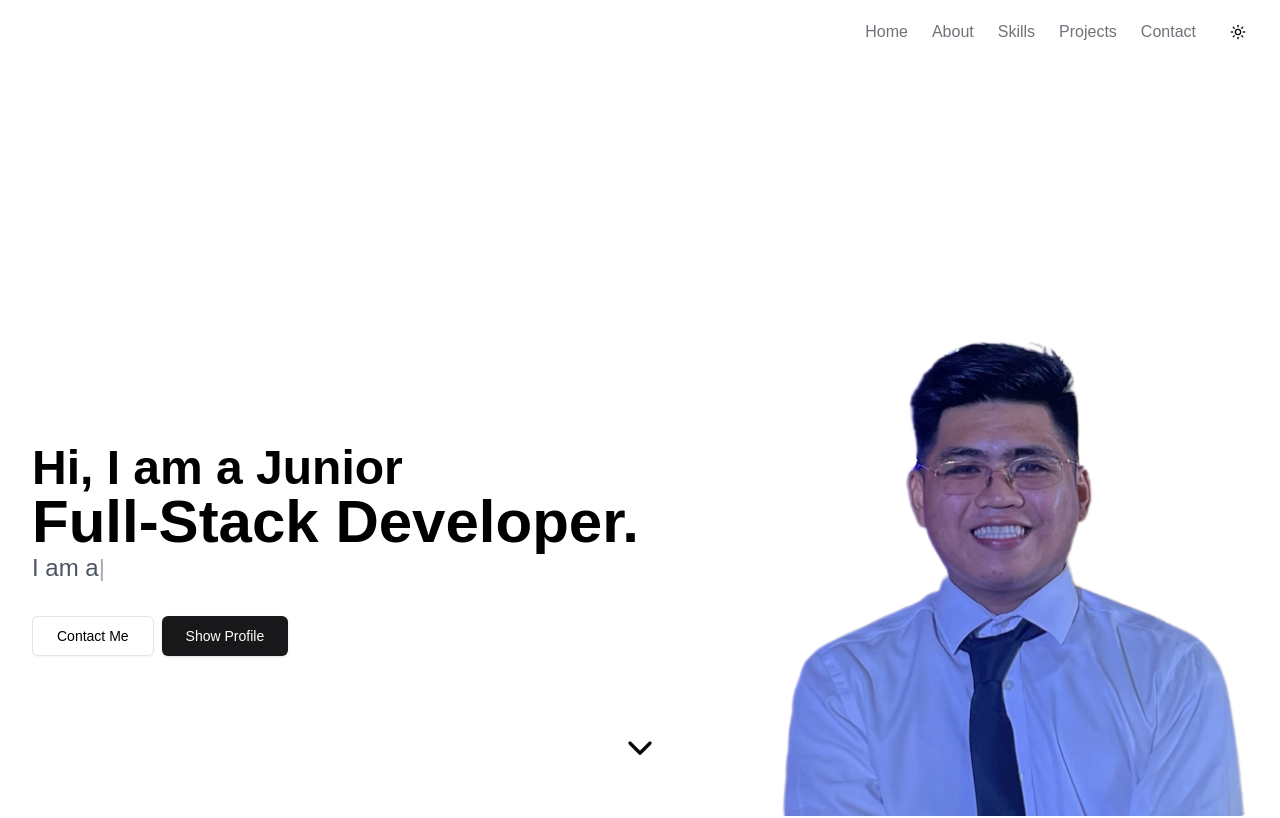
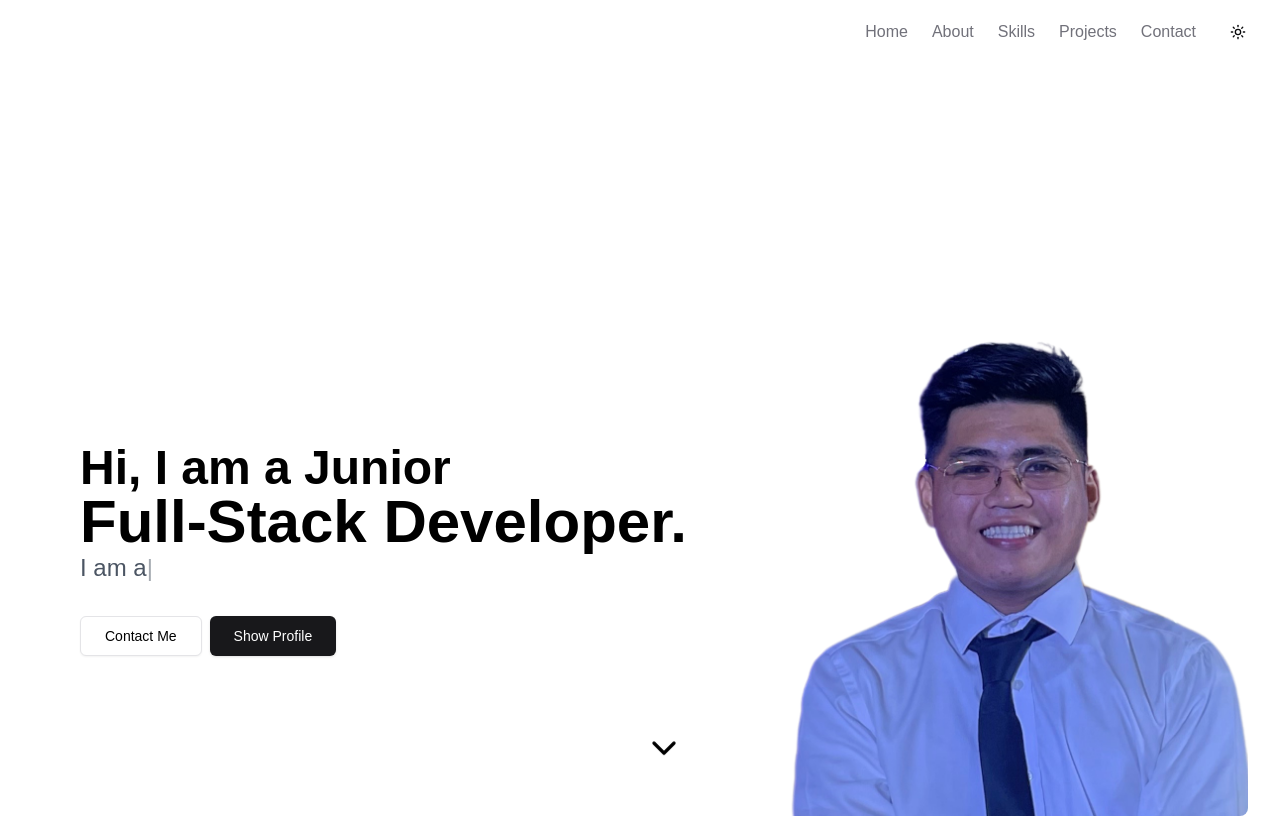
Before and after one commit to Satsuu/satsu.portfolio.web, a Next.js app: page / in a window 1280 px wide. Shown: the top 818 px of the page. Built offline with nearby package versions, Linux system fonts and the light colour scheme.

Commit message:
remove theme toggle

```diff
--- a/components/header/typewritter-effect.tsx
+++ b/components/header/typewritter-effect.tsx
@@ -77,9 +77,6 @@ const TypewriterEffect = () => {
         >
           Show Profile
         </Button>
-        <div className="hidden md:block">
-          <ThemeToggle />
-        </div>
       </div>
     </div>
   )
--- a/components/page-container.tsx
+++ b/components/page-container.tsx
@@ -15,7 +15,7 @@ export default function PageContainer({
           <div className="h-full p-4 md:px-8">{children}</div>
         </ScrollArea>
       ) : (
-        <div className="h-full p-4 md:px-8">{children}</div>
+        <div className="h-full p-4 md:pl-20 md:px-8">{children}</div>
       )}
     </>
   )
--- a/constants/nav-items.ts
+++ b/constants/nav-items.ts
@@ -1,5 +1,5 @@
 export const navLinks = [
-  { label: "Home", href: "/" },
+  { label: "Home", href: "#header" },
   { label: "About", href: "#about" },
   { label: "Skills", href: "#skills" },
   { label: "Projects", href: "#projects" },
```
